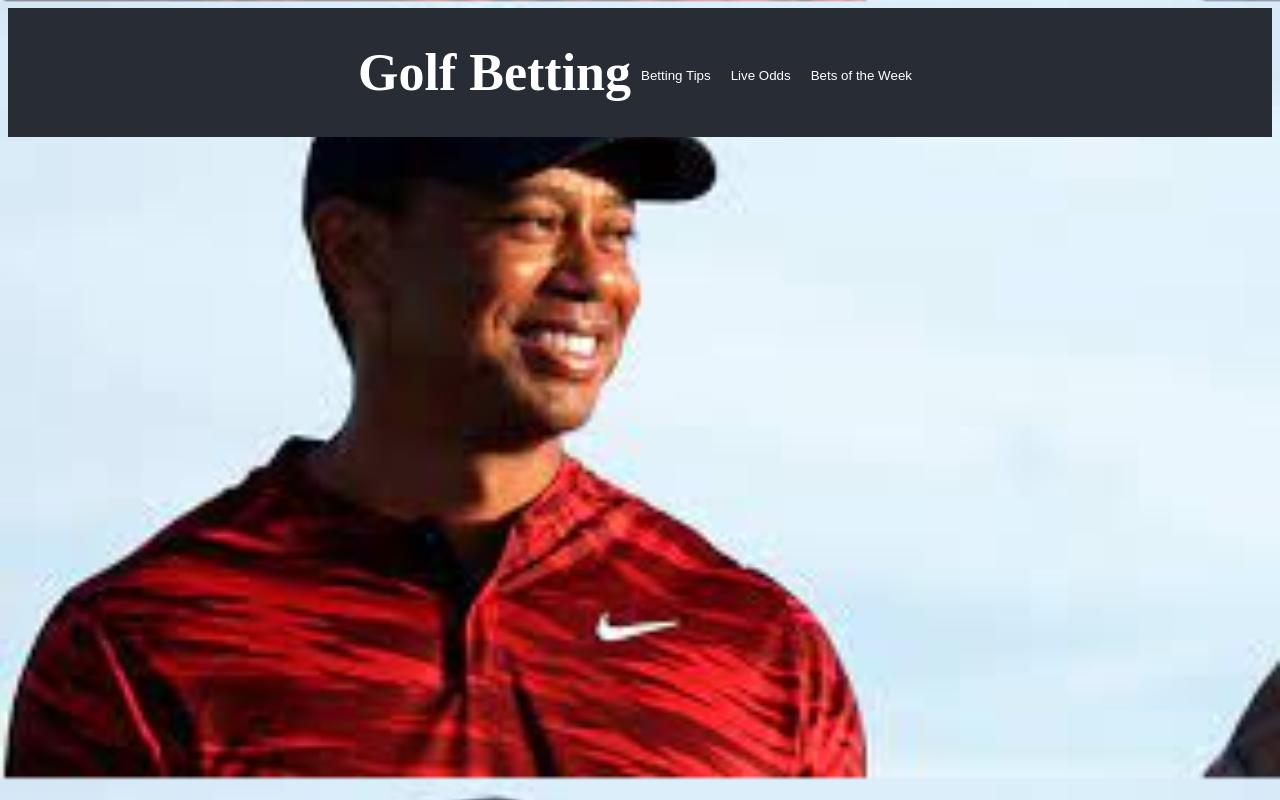
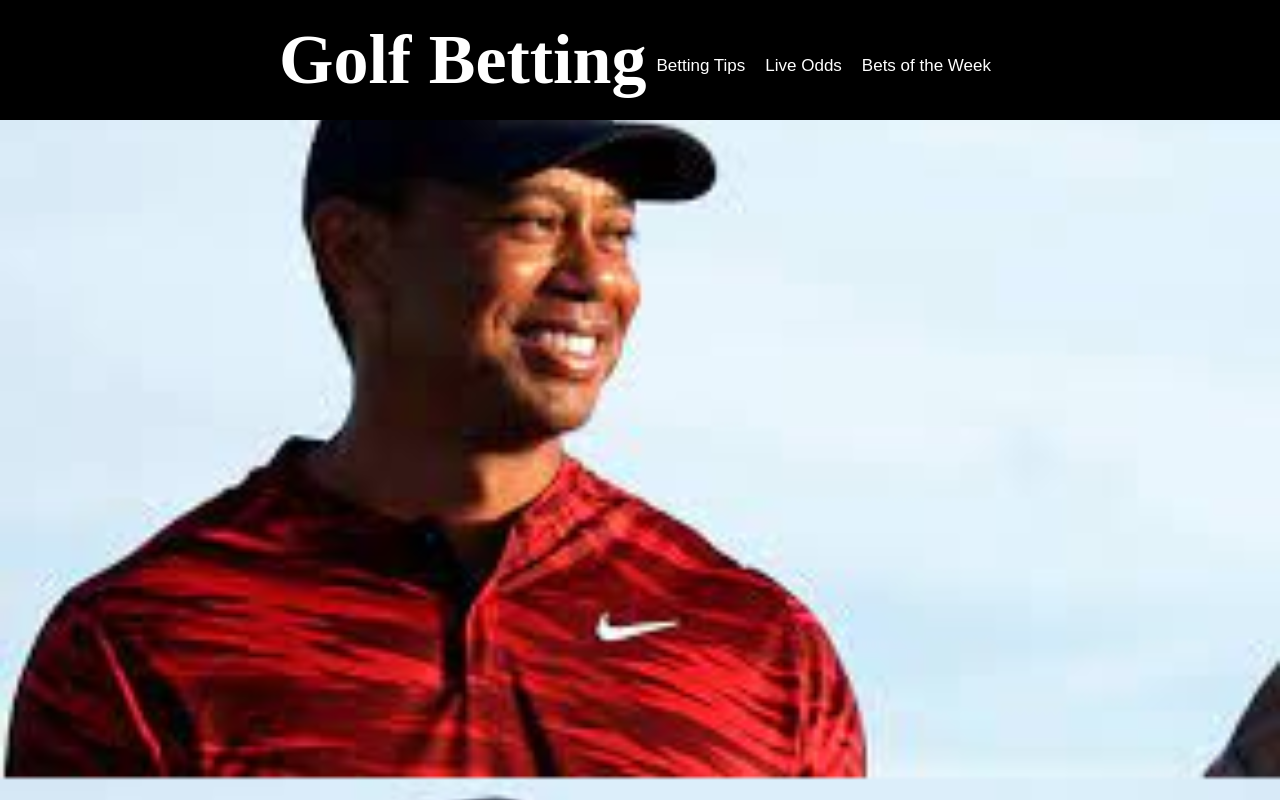
Before and after one commit to MysterousRob/golfbetting, a React (Create React App) app: page / in a window 1280 px wide. Built offline with nearby package versions, Linux system fonts and the light colour scheme.

Commit message:
new and improved header

```diff
--- a/src/App.css
+++ b/src/App.css
@@ -1,3 +1,8 @@
+* {
+  padding: 0;
+  margin: 0;
+  box-sizing: border-box;
+}
 .in-body{
   background-color: black;
   color: white;
@@ -20,6 +25,7 @@ background: transparent;
 border: none;
 color: white;
 padding: 5px;
+font-size: 17px;
 }
 .nav * :hover {
   border: 1px solid white;
@@ -31,7 +37,7 @@ padding: 5px;
   size: 30px;
 }
 .App-header {
-  background-color: #282c34;
+  background-color: black;
   min-height: 50px;
   display: flex;
   flex-direction: row;
@@ -39,4 +45,7 @@ padding: 5px;
   justify-content: center;
   font-size: calc(10px + 2vmin);
   color: white;
+  margin: 0;
+  padding: 20px;
+  font-size: 35px;
 }
```
